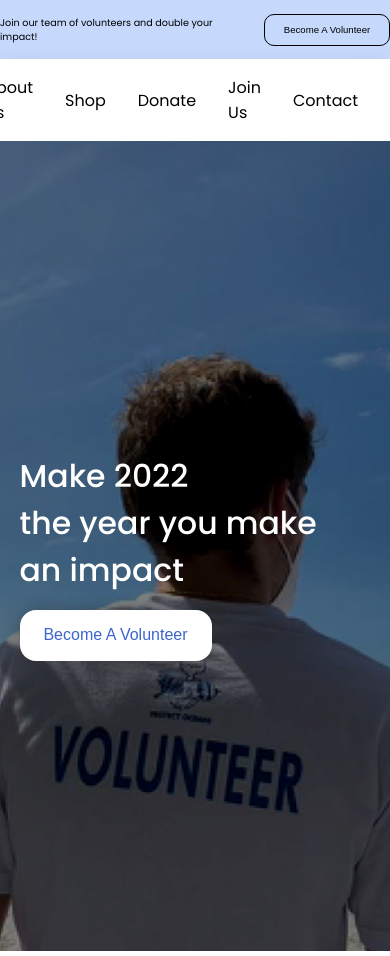
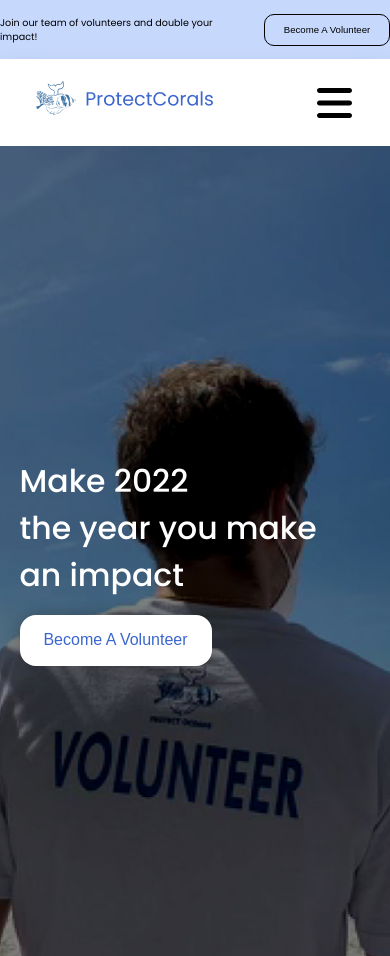
Before and after one commit to codeyStein/ProtectCorals, a Next.js app: page / in a window 390 px wide. Built offline with nearby package versions, Linux system fonts and the light colour scheme.

Commit message:
navbar responsivness

```diff
--- a/components/Nav.js
+++ b/components/Nav.js
@@ -1,38 +1,36 @@
+import React from "react"
 import Image from "next/image"
+import { FontAwesomeIcon } from "@fortawesome/react-fontawesome";
+import {
+  faBars
+} from "@fortawesome/free-solid-svg-icons";
 
 export default function Nav() {
 
   const navImage = "/images/logo-nav.png"
 
+  const [linksVisible, setLinksVisible] = React.useState(false)
+
+  function toggleLinks() {
+    setLinksVisible(prevValue => !prevValue)
+    console.log(linksVisible)
+  }
+
   return (
     <div className="nav">
       <nav>
-      <ul className="nav--list">
-        <li className="nav--item">
-          <a href="#">
-            <Image src={navImage} alt="ProtectCorals Navbar Logo" width="182" height="48"/>
-          </a>
-        </li>
-        <li className="nav--item">
+      <a className="nav--logo" href="#" > <Image src={navImage} alt="ProtectCorals Navbar Logo" width="182" height="48"/> </a>
+      <div className="nav--list" id={linksVisible ? "hidden" : ""}>
           <a href="#">Home</a>
-        </li>
-        <li className="nav--item">
           <a href="#">About Us</a>
-        </li>
-        <li className="nav--item">
           <a href="#">Shop</a>
-        </li>
-        <li className="nav--item">
           <a href="#">Donate</a>
-        </li>
-        <li className="nav--item">
           <a href="#">Join Us</a>
-        </li>
-        <li className="nav--item">
           <a href="#">Contact</a>
-        </li>
-      </ul>
+      </div>
+      <button className="nav--icon" onClick={toggleLinks}> <FontAwesomeIcon icon={faBars} style={{ fontSize: 40}}/> </button>
     </nav>
+
   </div>
   )
 }
--- a/package.json
+++ b/package.json
@@ -9,6 +9,9 @@
     "lint": "next lint"
   },
   "dependencies": {
+    "@fortawesome/fontawesome-svg-core": "^6.1.1",
+    "@fortawesome/free-solid-svg-icons": "^6.1.1",
+    "@fortawesome/react-fontawesome": "^0.1.18",
     "next": "12.1.6",
     "react": "18.1.0",
     "react-dom": "18.1.0"
--- a/pages/_app.js
+++ b/pages/_app.js
@@ -1,4 +1,7 @@
 import '../styles/style.css'
+import "@fortawesome/fontawesome-svg-core/styles.css";
+import { config } from "@fortawesome/fontawesome-svg-core";
+config.autoAddCss = false;
 
 export default function App({ Component, pageProps}) {
   return <Component {...pageProps}/>
--- a/styles/style.css
+++ b/styles/style.css
@@ -60,7 +60,7 @@ body {
 
 
 /* Nav Styles */
-.nav--list {
+nav {
   background: var(--clr-white);
   box-shadow: 0px 1rem 1.5rem var(--clr-translucent);
   padding: 1rem 0;
@@ -70,25 +70,64 @@ body {
   align-items: center;
 }
 
-.nav--item {
+.nav--list a {
   list-style: none;
+  text-decoration: none;
   margin-right: 2rem;
-}
-
-.nav--item a {
+  color: var(--clr-black);
   text-decoration: none;
   color: var(--clr-black);
   transition: all 200ms cubic-bezier(0, 0, 0.5, 1);
 }
 
-.nav--item:first-child {
+.nav--logo {
   margin-right: auto;
   margin-left: 2rem;
 }
 
-.nav--item a:hover,.nav--item a:focus {
+nav button {
+  display: none;
+  background-color: transparent;
+  border: 0px solid transparent;
+}
+
+.nav--list a:hover,.nav--list a:focus {
   color: var(--clr-blue);
 }
+
+@media screen and (max-width: 900px) {
+  #hidden {
+    position: absolute;
+    top: 146px;
+    width: 100%;
+    background-color: var(--clr-white);
+    padding: 1rem;
+
+  }
+  #hidden a {
+    font-size: 1.2rem;
+    margin-bottom: 1rem;
+  }
+}
+
+@media screen and (max-width: 900px) {
+  nav button {
+    display: flex;
+    margin-right: 2rem;
+  }
+  .nav--list {
+    display: none;
+  }
+}
+
+#hidden {
+  display: flex;
+  flex-direction: column;
+  align-items: center;
+  justify-content: center;
+  overflow: hidden;
+}
+
 
 /* main styles*/
 .main {
```
Also changed, not shown: 1 other file (tests, documents, lock files or other folders).
